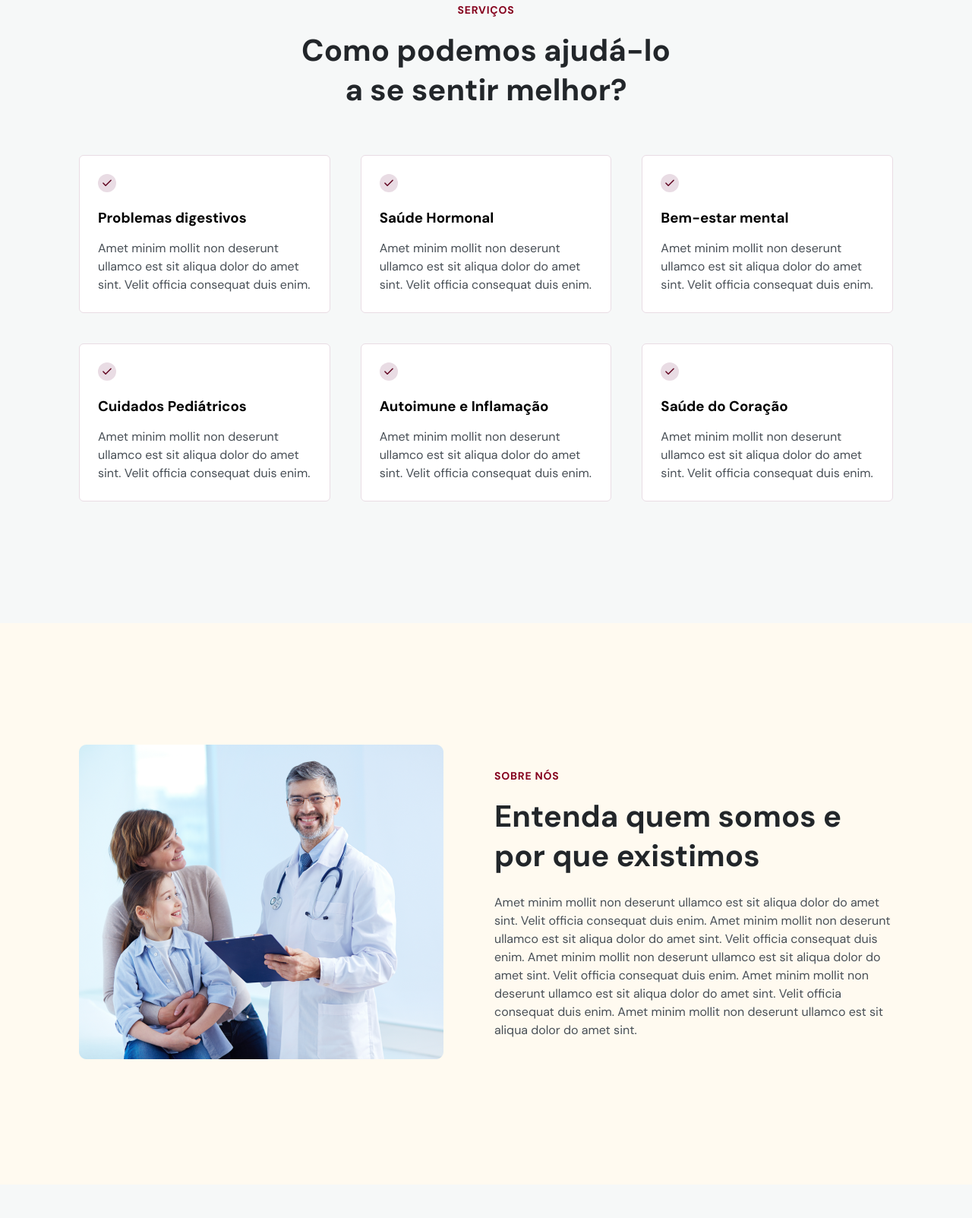
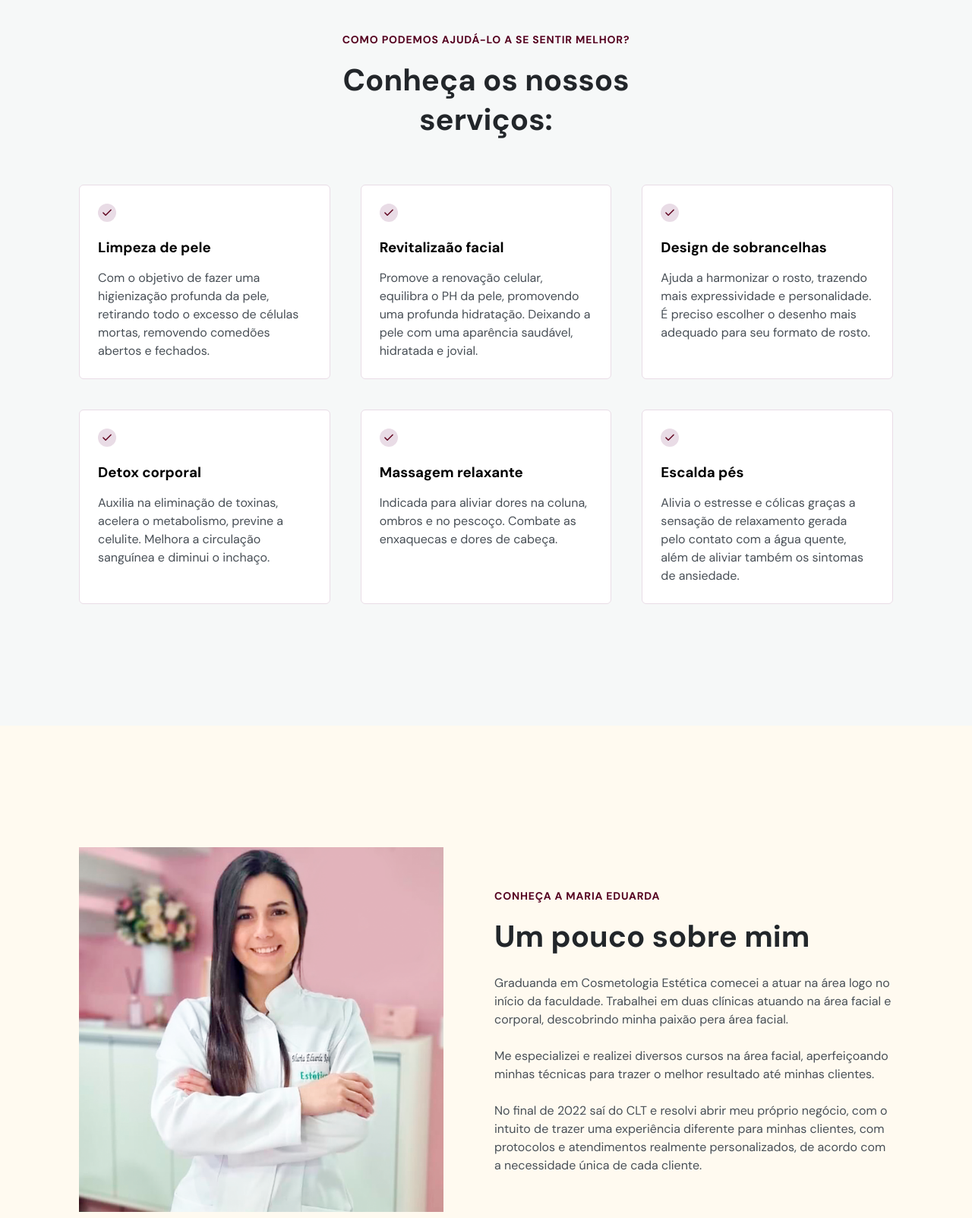
Before and after one commit to guylhermed/site-espaco-eleva, a plain HTML site: page index.html in a window 1280 px wide. Shown: the part 988-2591 px from the top of the page at 76% size. Drawn offline with nearby package versions, Linux system fonts and the light colour scheme.

Commit message:
Alterações textos e imagens

```diff
--- a/index.html
+++ b/index.html
@@ -14,6 +14,8 @@
     <link rel="stylesheet" href="./style.css" />
 
     <title>Espaço Eleva</title>
+
+    <link rel="shortcut icon" href="./assets/favicon.png" type="image/x-icon" />
   </head>
   <body onscroll="onScroll()" class="">
     <nav id="navigation" class="">
@@ -245,12 +247,11 @@
         <div class="col-a">
           <header>
             <h4>BOAS-VINDAS AO ESPAÇO ELEVA 👋</h4>
-            <h1>Cuidados estéticos para todos</h1>
+            <h1>Os melhores tratamentos da estética facial para você!</h1>
           </header>
           <div class="content">
             <p>
-              Cuidando da sua saúde estética em cada detalhe. Elevando a sua
-              autoestima e felicidade.
+              Usando a cosmetologia em prol da saúde da sua pele.
             </p>
             <a class="button" href="#contact">
               <svg
@@ -272,7 +273,7 @@
 
         <div class="col-b">
           <img
-            src="./assets/mulher-negra-com-moletom-verde-com-as-duas-maos-no-peito.png"
+            src="./assets/modelo-espacoeleva.png"
             alt="Mulher negra com moletom verde com as duas mãos no peito."
           />
         </div>
@@ -297,8 +298,8 @@
     <section id="services">
       <div class="wrapper">
         <header>
-          <h4>Serviços</h4>
-          <h2>Como podemos ajudá-lo a se sentir melhor?</h2>
+          <h4>Como podemos ajudá-lo a se sentir melhor?</h4>
+          <h2>Conheça os nossos serviços:</h2>
         </header>
         <div class="content">
           <div class="cards">
@@ -320,10 +321,9 @@
                 />
               </svg>
 
-              <h3>Problemas digestivos</h3>
+              <h3>Limpeza de pele</h3>
               <p>
-                Amet minim mollit non deserunt ullamco est sit aliqua dolor do
-                amet sint. Velit officia consequat duis enim.
+                Com o objetivo de fazer uma higienização profunda da pele, retirando todo o excesso de células mortas, removendo comedões abertos e fechados.
               </p>
             </div>
             <div class="card">
@@ -344,10 +344,9 @@
                 />
               </svg>
 
-              <h3>Saúde Hormonal</h3>
+              <h3>Revitalizaão facial</h3>
               <p>
-                Amet minim mollit non deserunt ullamco est sit aliqua dolor do
-                amet sint. Velit officia consequat duis enim.
+                Promove a renovação celular, equilibra o PH da pele, promovendo uma profunda hidratação. Deixando a pele com uma aparência saudável, hidratada e jovial.
               </p>
             </div>
             <div class="card">
@@ -368,10 +367,9 @@
                 />
               </svg>
 
-              <h3>Bem-estar mental</h3>
+              <h3>Design de sobrancelhas</h3>
               <p>
-                Amet minim mollit non deserunt ullamco est sit aliqua dolor do
-                amet sint. Velit officia consequat duis enim.
+                Ajuda a harmonizar o rosto, trazendo mais expressividade e personalidade. É preciso escolher o desenho mais adequado para seu formato de rosto.
               </p>
             </div>
             <div class="card">
@@ -392,10 +390,9 @@
                 />
               </svg>
 
-              <h3>Cuidados Pediátricos</h3>
+              <h3>Detox corporal</h3>
               <p>
-                Amet minim mollit non deserunt ullamco est sit aliqua dolor do
-                amet sint. Velit officia consequat duis enim.
+                Auxilia na eliminação de toxinas, acelera o metabolismo, previne a celulite. Melhora a circulação sanguínea e diminui o inchaço.
               </p>
             </div>
             <div class="card">
@@ -416,10 +413,9 @@
                 />
               </svg>
 
-              <h3>Autoimune e Inflamação</h3>
+              <h3>Massagem relaxante</h3>
               <p>
-                Amet minim mollit non deserunt ullamco est sit aliqua dolor do
-                amet sint. Velit officia consequat duis enim.
+                Indicada para aliviar dores na coluna, ombros e no pescoço. Combate as enxaquecas e dores de cabeça.
               </p>
             </div>
             <div class="card">
@@ -440,10 +436,9 @@
                 />
               </svg>
 
-              <h3>Saúde do Coração</h3>
+              <h3>Escalda pés</h3>
               <p>
-                Amet minim mollit non deserunt ullamco est sit aliqua dolor do
-                amet sint. Velit officia consequat duis enim.
+                Alivia o estresse e cólicas graças a sensação de relaxamento gerada pelo contato com a água quente, além de aliviar também os sintomas de ansiedade.
               </p>
             </div>
           </div>
@@ -455,26 +450,25 @@
       <div class="wrapper">
         <div class="col-a">
           <header>
-            <h4>Sobre nós</h4>
-            <h2>Entenda quem somos e por que existimos</h2>
+            <h4>Conheça a Maria Eduarda</h4>
+            <h2>Um pouco sobre mim</h2>
           </header>
           <div class="content">
             <p>
-              Amet minim mollit non deserunt ullamco est sit aliqua dolor do
-              amet sint. Velit officia consequat duis enim. Amet minim mollit
-              non deserunt ullamco est sit aliqua dolor do amet sint. Velit
-              officia consequat duis enim. Amet minim mollit non deserunt
-              ullamco est sit aliqua dolor do amet sint. Velit officia consequat
-              duis enim. Amet minim mollit non deserunt ullamco est sit aliqua
-              dolor do amet sint. Velit officia consequat duis enim. Amet minim
-              mollit non deserunt ullamco est sit aliqua dolor do amet sint.
+              Graduanda em Cosmetologia Estética comecei a atuar na área logo no início da faculdade. Trabalhei em duas clínicas atuando na área facial e corporal, descobrindo minha paixão pera área facial.
+              <br />
+              <br />
+              Me especializei e realizei diversos cursos na área facial, aperfeiçoando minhas técnicas para trazer o melhor resultado até minhas clientes.
+              <br />
+              <br />
+              No final de 2022 saí do CLT e resolvi abrir meu próprio negócio, com o intuito de trazer uma experiência diferente para minhas clientes, com protocolos e atendimentos realmente personalizados, de acordo com a necessidade única de cada cliente.
             </p>
           </div>
         </div>
 
         <div class="col-b">
           <img
-            src="./assets/doutor-feliz-segurando-prancheta-com-pacientes.png"
+            src="./assets/sobre-mim-duda.png"
             alt="Doutor feliz segurando prancheta com pacientes."
           />
         </div>
@@ -485,7 +479,7 @@
       <div class="wrapper">
         <div class="col-a">
           <header>
-            <h2>Entre em contato com a gente!</h2>
+            <h2>Fale com a especialista!</h2>
           </header>
           <div class="content">
             <ul>
@@ -564,7 +558,7 @@
 
         <div class="col-b">
           <img
-            src="./assets/homem-negro-com-moletom-bege-mexendo-no-celular.png"
+            src="./assets/escritorio.png"
             alt="Homem negro com moletom bege mexendo no celular."
           />
         </div>
--- a/style.css
+++ b/style.css
@@ -7,8 +7,8 @@
 }
 
 :root {
-  --hue: 707;
-  --primary-color: hsla(var(--hue), 100%, 26%, 1);
+  --hue: 338;
+  --primary-color: hsla(var(--hue), 95%, 17%, 1);
   --headline: hsl(210, 11%, 15%);
   --paragraph: hsl(210, 9%, 31%);
 
@@ -688,7 +688,7 @@ footer .social-links {
   }
 
   #home img {
-    width: 42rem;
+    width: 45rem;
   }
 
   /*===== SERVICES ====================================*/
```
Also changed, not shown: assets/escritorio.png (added), assets/favicon.png, assets/modelo-espacoeleva.png (added), assets/sobre-mim-duda.png (added).
